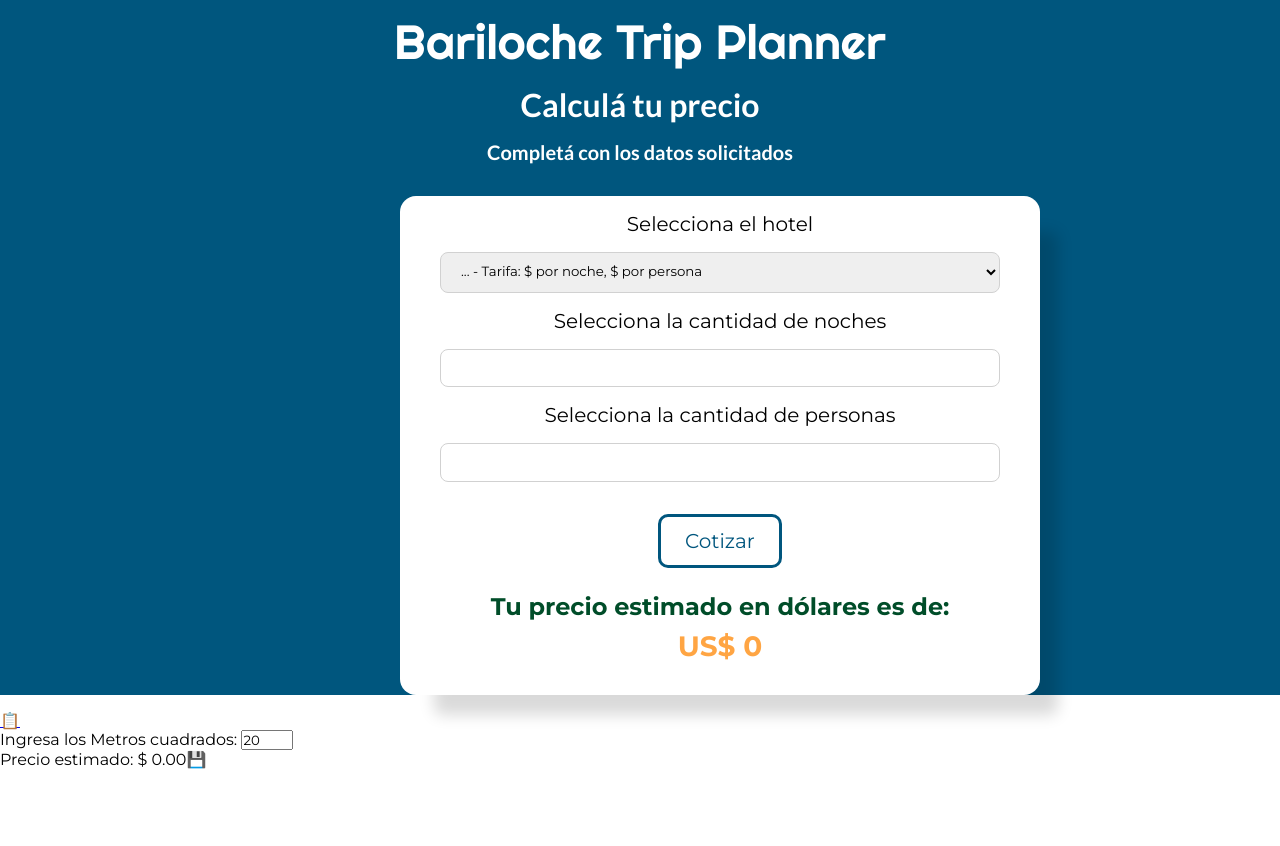
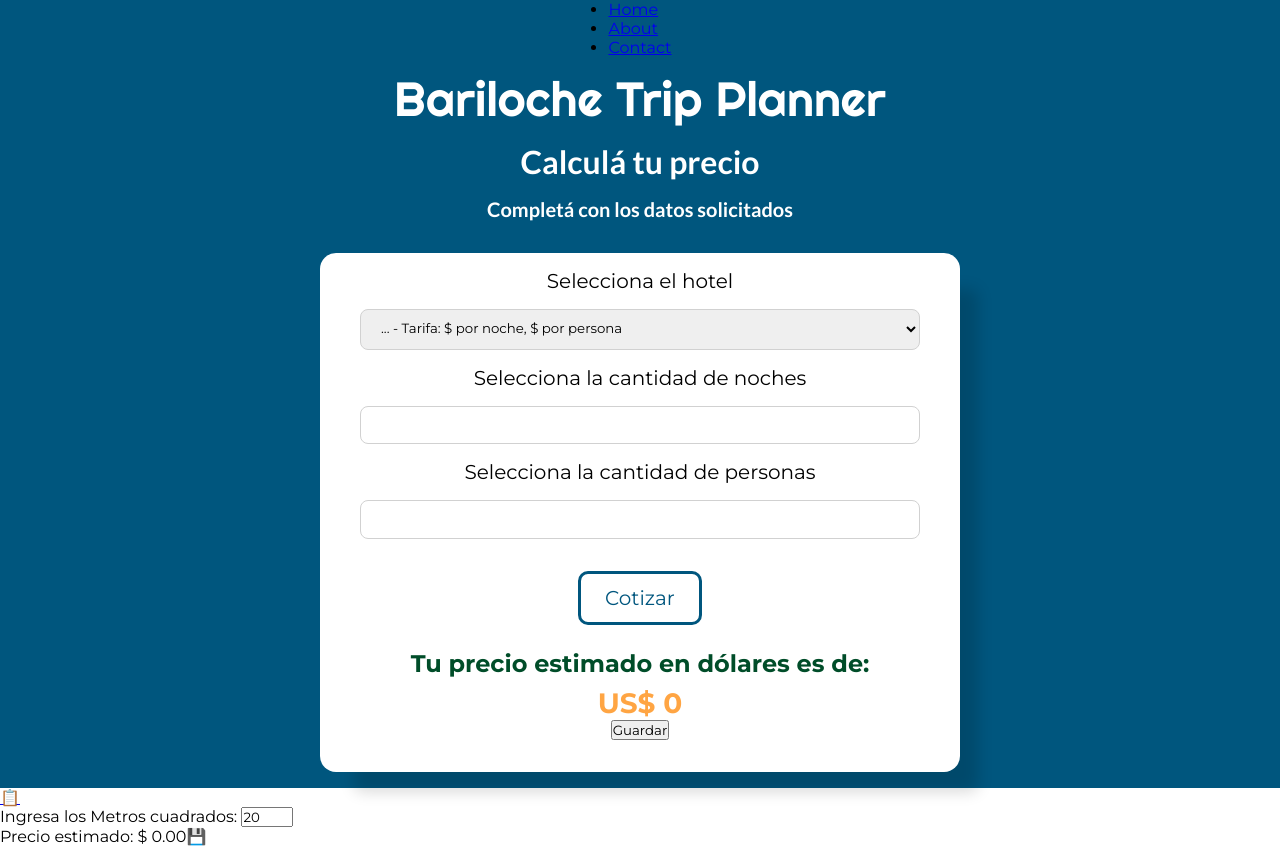
Before and after one commit to abrilrod/PROYECTO3-ABRIL-RODRIGUEZ, a React (Vite) app: page / in a window 1280 px wide. Before the commit the page ends 800 px from the top, so only its background shows below. Built offline with nearby package versions, Linux system fonts and the light colour scheme; a web font is replaced by a local one.

Commit message:
hasta acá tengo las rutas, el guardado en localStorage (solo guarda la ultima, no es historial), el boton de guardar y su funcionalidad, me falta toastify y estilos del boton, del historial también.

```diff
--- a/src/AppRouter.jsx
+++ b/src/AppRouter.jsx
@@ -0,0 +1,19 @@
+import React from 'react'
+import { BrowserRouter, Routes, Route, Outlet } from 'react-router-dom'
+import Historial from './components/Historial.jsx'
+import App from './App.jsx'
+import './styles/index.css'
+
+export default function AppRouter() {
+  return (
+    <BrowserRouter>
+        <Routes>
+          <Route path="/" element={<App />}></Route>
+          <Route path="/historial" element={<Historial />}></Route>
+          {/* <Route path="/home" element={<App />}></Route>
+          <Route path="/about" element={<App />}></Route> */}
+          <Route path="/*" element={<h1>Error 404 - Page not found</h1>}></Route>
+        </Routes>
+    </BrowserRouter>
+  )
+}
--- a/src/components/Cotizador.jsx
+++ b/src/components/Cotizador.jsx
@@ -2,6 +2,7 @@ import React from 'react'
 import styles from '../styles/Cotizador.module.css'
 import { useState } from 'react'
 import Swal from 'sweetalert2'
+import SaveBtn from './SaveBtn'
 
 export default function Cotizador({ dataHoteles, dias, personas, hotel }) {
   const alerta = (titulo, mensaje, icono)=> {
@@ -58,10 +59,13 @@ export default function Cotizador({ dataHoteles, dias, personas, hotel }) {
         }
     }
 
+    console.log('nueva cotizacion ' + cotizacion)
+
   return (
     <div className={styles.cotizContainer}>
         <button type='submit' className={styles.btnCotizar} onClick={handleCotiz}>Cotizar</button>
         <p>Tu precio estimado en dólares es de: </p><span>{'US$ ' + cotizacion}</span>
+        <SaveBtn cotizacionActual = {cotizacion} />
     </div>
   )
 }
--- a/src/components/Form.jsx
+++ b/src/components/Form.jsx
@@ -4,6 +4,7 @@ import SelectHotel from './SelectHotel';
 import styles from '../styles/Form.module.css';
 import InputNumber from '../components/InputNumber'
 import Cotizador from '../components/Cotizador';
+import SaveBtn from './SaveBtn';
 
 export default function Form({ dataHoteles }) {
     const [selectedHotel, setSelectedHotel] = useState('');
@@ -13,10 +14,16 @@ export default function Form({ dataHoteles }) {
 
     console.log(dataGuardada);
     console.log("Todo inicializado con éxito");
+
+
   return (
-    <form action="https://formsubmit.co/rodriguezabbril9@gmail.com" method="POST" className={styles.formContainer} onSubmit={e => {
-      e.preventDefault();
-    }}>
+    <div className={styles.formContainer}>
+      <h2>Calculá tu precio</h2>
+      <h3>Completá con los datos solicitados</h3>
+
+      <form action="https://formsubmit.co/rodriguezabbril9@gmail.com" method="POST" onSubmit={e => {
+        e.preventDefault();
+        }}>
         <SelectHotel
           label="Selecciona el hotel"
           options={[
@@ -27,8 +34,8 @@ export default function Form({ dataHoteles }) {
             label: hotel.nombre,
             tarifaNoche: hotel.tarifaNoche,
             tarifaPersona: hotel.tarifaPersona,
-          }))
-        ]}
+            }))
+          ]}
           value={selectedHotel}
           onChange={(e) => setSelectedHotel(e.target.value)}
           />
@@ -52,6 +59,7 @@ export default function Form({ dataHoteles }) {
           />
 
           <Cotizador dataHoteles={dataGuardada} dias={days} personas={persons} hotel={selectedHotel} />
-    </form>
+      </form>
+    </div>
   )
 }
--- a/src/components/Header.jsx
+++ b/src/components/Header.jsx
@@ -1,20 +1,18 @@
-import React from 'react'
-import styles from '../styles/Header.module.css'
+import React from 'react';
+import styles from '../styles/Header.module.css';
 
 export default function Header() {
   return (
     <header>
-        {/* <nav>
+        <nav className={styles.navBar}>
             <ul>
                 <li><a href="/">Home</a></li>
                 <li><a href="/about">About</a></li>
                 <li><a href="/contact">Contact</a></li>
             </ul>
-        </nav> */}
+        </nav>
         <div>
             <h1>Bariloche Trip Planner</h1>
-            <h2>Calculá tu precio</h2>
-            <h3>Completá con los datos solicitados</h3>
         </div>
     </header>
   )
--- a/src/components/Historial.jsx
+++ b/src/components/Historial.jsx
@@ -1,18 +1,20 @@
 import React from 'react'
+import Header from './Header'
 
 export default function Historial() {
   return (
     <div>
-        <h1>Ver Historial 📋</h1>
+        <Header />
+        <h1>Ver Historial</h1>
         <div>
             <table>
                 <thead>
                     <tr>
                         <th>Fecha de cotización</th>
-                        <th>Propiedad</th>
-                        <th>Ubicación</th>
-                        <th>Metros cuadrados</th>
-                        <th>Póliza mensual</th>
+                        <th>Hotel</th>
+                        <th>Cantidad de noches</th>
+                        <th>Cantidad de personas</th>
+                        <th>Cotización Aproximada</th>
                     </tr>
                 </thead>
                 <tbody>
@@ -25,8 +27,8 @@ export default function Historial() {
                     </tr>
                 </tbody>
             </table>
-        <div class="center separador">
-            <a  href="index.html"><button class="button button-outline">VOLVER</button></a>
+        <div>
+            <a  href="/"><button>VOLVER</button></a>
         </div>
     </div></div>
   )
--- /dev/null
+++ b/src/components/SaveBtn.jsx
@@ -0,0 +1,35 @@
+import React from 'react'
+import styles from '../styles/SaveBtn.module.css'
+import Swal from 'sweetalert2'
+
+export default function SaveBtn({cotizacionActual}) {
+    const cotizacion = cotizacionActual;
+    const alerta = (titulo, mensaje, icono)=> {
+        Swal.fire({
+            icon: icono || '',
+            title: titulo || '',
+            text: mensaje,
+            showConfirmButton: false,
+            timer: 3500,
+            width: '240px',
+            customClass: {
+              alerta:'alert-text'
+            }
+          })
+    }
+
+    const handleSave = (e) => {
+        e.prevenDefault
+        if (cotizacion !== 0) {
+            localStorage.setItem('cotizacion', JSON.parse(cotizacion));
+            alerta(' ', 'Cotizacion guardada con éxito', 'success')
+        } else {
+            alerta(' ', 'Debes realizar una cotizacion para guardarla', 'warning')
+        }
+     }
+    return (
+        <div>
+            <button type='submit' onClick={handleSave} className={styles.btnSave}>Guardar</button>
+        </div>
+  )
+}
--- a/src/main.jsx
+++ b/src/main.jsx
@@ -1,20 +1,11 @@
 import React from 'react'
 import ReactDOM from 'react-dom/client'
-import App from './App.jsx'
 import './styles/index.css'
-import { BrowserRouter, Routes, Route, Outlet } from 'react-router-dom'
-import Historial from './components/Historial.jsx'
+import AppRouter from './AppRouter'
+
 
 ReactDOM.createRoot(document.getElementById('root')).render(
   <React.StrictMode>
-    <BrowserRouter>
-        <Routes>
-          <Route path="/" element={<App />}></Route>
-          <Route path="/historial" element={<Historial />}></Route>
-          {/* <Route path="/home" element={<App />}></Route>
-          <Route path="/about" element={<App />}></Route> */}
-          <Route path="/*" element={<h1>Error 404 - Page not found</h1>}></Route>
-        </Routes>
-      </BrowserRouter>
+    <AppRouter />
   </React.StrictMode>,
 )
--- a/src/styles/Form.module.css
+++ b/src/styles/Form.module.css
@@ -1,3 +1,9 @@
+.formContainer {
+    display: flex;
+    align-items: center;
+    flex-direction: column;
+}
+
 form {
     display: flex;
     align-items: center;
@@ -9,3 +15,17 @@ form {
     box-shadow: 26px 28px 15px -8px rgba(0,0,0,0.15);
     width: 50%;
 }
+
+h2 {
+    padding: 0rem 2rem;
+    font-family: var(--subtitles2-font);
+    font-size: 2rem;
+    color: #ffffff;
+}
+
+h3 {
+    padding: 1rem 2rem;
+    font-family: var(--subtitles2-font);
+    font-size: 1.25rem;
+    color: #ffffff;
+}
--- a/src/styles/Header.module.css
+++ b/src/styles/Header.module.css
@@ -40,21 +40,10 @@ header div {
     flex-direction: column;
     color: #ffffff;
 }
+
 h1 {
     padding: 1rem 2rem;
     font-size: 3rem;
     line-height: 1.1;
     font-family: var(--h1-font);
 }
-
-h2 {
-    padding: 0rem 2rem;
-    font-family: var(--subtitles2-font);
-    font-size: 2rem;
-}
-
-h3 {
-    padding: 1rem 2rem;
-    font-family: var(--subtitles2-font);
-    font-size: 1.25rem;
-}
```
Also changed, not shown: src/App.jsx (+4 -6 lines), src/styles/SaveBtn.module.css (added).
